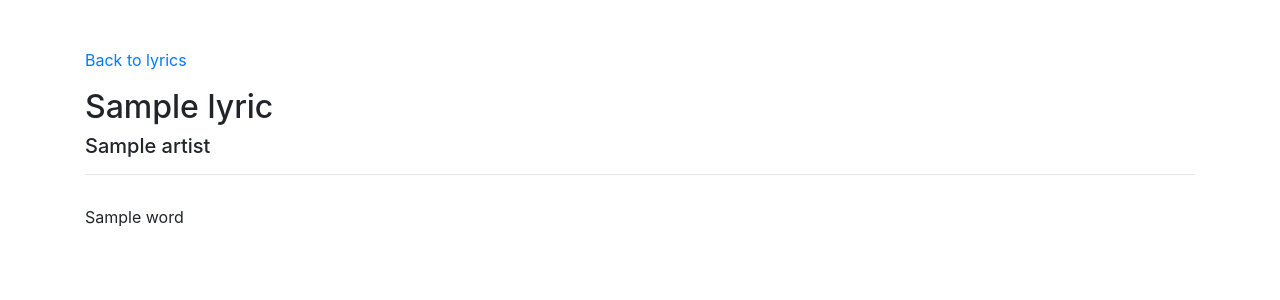
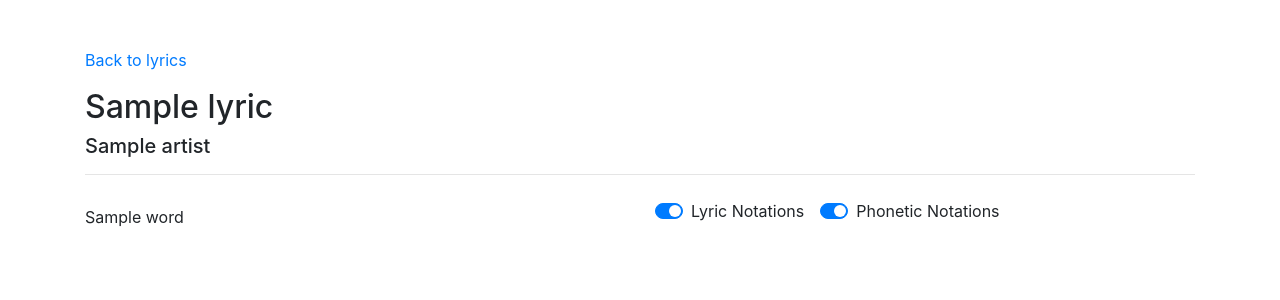
Before and after one commit to itshuien/lyrics-notation, a Django app: template lyrics/templates/lyrics/show.html in a window 1280 px wide. Shown: the top 300 px of the page. Run offline with Django 3.2, Linux system fonts and the light colour scheme; tables that the repository leaves empty hold one stand-in row (values such as "Sample post"); the template is opened without the code that fills it: values that come from a table or form of the project are taken from there, most other values are stand-ins (such as "Sample title", 1, 10 or a date in 2020); data that the repository does not hold is empty.

Commit message:
Implement notation display switches

```diff
--- a/lyrics/static/lyrics/javascript/LyricNotation.js
+++ b/lyrics/static/lyrics/javascript/LyricNotation.js
@@ -70,11 +70,13 @@ class LyricNotation {
 
   addHoverEffect(wrapper) {
     wrapper.addEventListener('mouseover', () => {
+      if (wrapper.classList.contains('lyric-notation-hidden')) return;
       const peers = document.querySelectorAll(`[data-notation-id="${this.id}"]`);
       for (let peer of peers) peer.classList.add('lyric-notation-focus');
     });
 
     wrapper.addEventListener('mouseout', () => {
+      if (wrapper.classList.contains('lyric-notation-hidden')) return;
       const peers = document.querySelectorAll(`[data-notation-id="${this.id}"]`);
       for (let peer of peers) peer.classList.remove('lyric-notation-focus');
     });
@@ -82,6 +84,7 @@ class LyricNotation {
 
   addClickListener(wrapper) {
     wrapper.addEventListener('click', () => {
+      if (wrapper.classList.contains('lyric-notation-hidden')) return;
       LyricNotationCard.hideAll();
       const lyricNotationCard = document.querySelector(`.lyric-notation-card[data-notation-id="${this.id}"]`);
       lyricNotationCard.classList.remove('d-none');
--- a/lyrics/static/lyrics/javascript/PhoneticNotation.js
+++ b/lyrics/static/lyrics/javascript/PhoneticNotation.js
@@ -9,6 +9,7 @@ class PhoneticNotation {
 
   annotate() {
     const wordElement = this.getWordElement();
+    this.addHoverEventListener(wordElement)
     const rubyAnnotation = this.buildRubyAnnotation();
     wordElement.appendChild(rubyAnnotation);
   }
@@ -23,4 +24,18 @@ class PhoneticNotation {
     rubyText.setAttribute('data-rt', this.content);
     return rubyText;
   }
+
+  addHoverEventListener(wordElement) {
+    wordElement.addEventListener('mouseover', () => {
+      if (!wordElement.querySelector('rt.phonetic-notation-hidden')) {
+        wordElement.classList.add('lyric-word-focus');
+      }
+    })
+
+    wordElement.addEventListener('mouseout', () => {
+      if (!wordElement.querySelector('rt.phonetic-notation-hidden')) {
+        wordElement.classList.remove('lyric-word-focus');
+      }
+    })
+  }
 }
--- a/lyrics/static/lyrics/javascript/lyrics.js
+++ b/lyrics/static/lyrics/javascript/lyrics.js
@@ -6,6 +6,7 @@ window.addEventListener('load', function() {
   loadLyricNotations();
   LyricNotationCard.initializeAll();
   loadPhoneticNotations();
+  initializeNotationSwitches();
 })
 
 const loadLyricAttributes = () => {
@@ -49,3 +50,24 @@ const loadPhoneticNotations = () => {
     phoneticNotation.annotate();
   }
 }
+
+const initializeNotationSwitches = () => {
+  const lyricNotationSwitch = document.getElementById('lyricNotationSwitch');
+  lyricNotationSwitch.addEventListener('change', function() {
+    if (this.checked) {
+      const lyricNotationWrappers = document.querySelectorAll('.lyric-notation[data-notation-id]');
+      for (let wrapper of lyricNotationWrappers)  wrapper.classList.remove('lyric-notation-hidden');
+    } else {
+      const lyricNotationWrappers = document.querySelectorAll('.lyric-notation[data-notation-id]');
+      for (let wrapper of lyricNotationWrappers) wrapper.classList.add('lyric-notation-hidden');
+    }
+  });
+
+  const phoneticNotationSwitch = document.getElementById('phoneticNotationSwitch');
+  phoneticNotationSwitch.addEventListener('change', function() {
+    const phoneticallyNotation = document.querySelectorAll('.lyric-word rt[data-rt]');
+    for (let notation of phoneticallyNotation) {
+      this.checked ? notation.classList.remove('phonetic-notation-hidden') : notation.classList.add('phonetic-notation-hidden');
+    }
+  });
+}
--- a/lyrics/static/lyrics/styles/main.css
+++ b/lyrics/static/lyrics/styles/main.css
@@ -16,6 +16,11 @@
 .lyric-notation-focus {
   background-color: #ffed67;
   cursor: pointer;
+}
+
+.lyric-notation.lyric-notation-hidden {
+  display: flex;
+  background-color: transparent;
 }
 
 .lyric-notation > span {
@@ -51,3 +56,12 @@
 rt:before {
   content: attr(data-rt);
 }
+
+.lyric-word-focus {
+  color: #007bff;
+  cursor: pointer;
+}
+
+rt.phonetic-notation-hidden {
+  display: none;
+}
--- a/lyrics/templates/lyrics/show.html
+++ b/lyrics/templates/lyrics/show.html
@@ -44,6 +44,18 @@
 
     <div class="col">
       <div class="sticky-top" style="top: 20px;">
+
+        <div class="d-flex mb-3">
+          <div class="custom-control custom-switch">
+            <input type="checkbox" class="custom-control-input" id="lyricNotationSwitch" checked>
+            <label class="custom-control-label" for="lyricNotationSwitch">Lyric Notations</label>
+          </div>
+          <div class="custom-control custom-switch ml-3">
+            <input type="checkbox" class="custom-control-input" id="phoneticNotationSwitch" checked>
+            <label class="custom-control-label" for="phoneticNotationSwitch">Phonetic Notations</label>
+          </div>
+        </div>
+
         {% for lyric_notation in lyric.lyricnotation_set.all %}
           {% include "lyrics/lyric_notation_card.html" %}
         {% endfor %}
```
